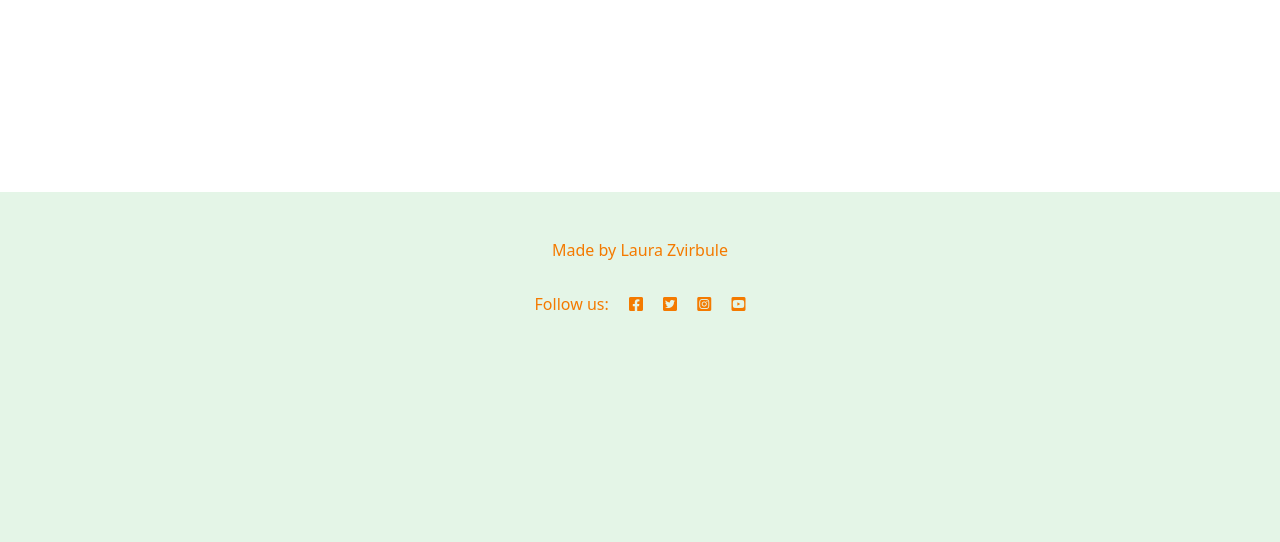
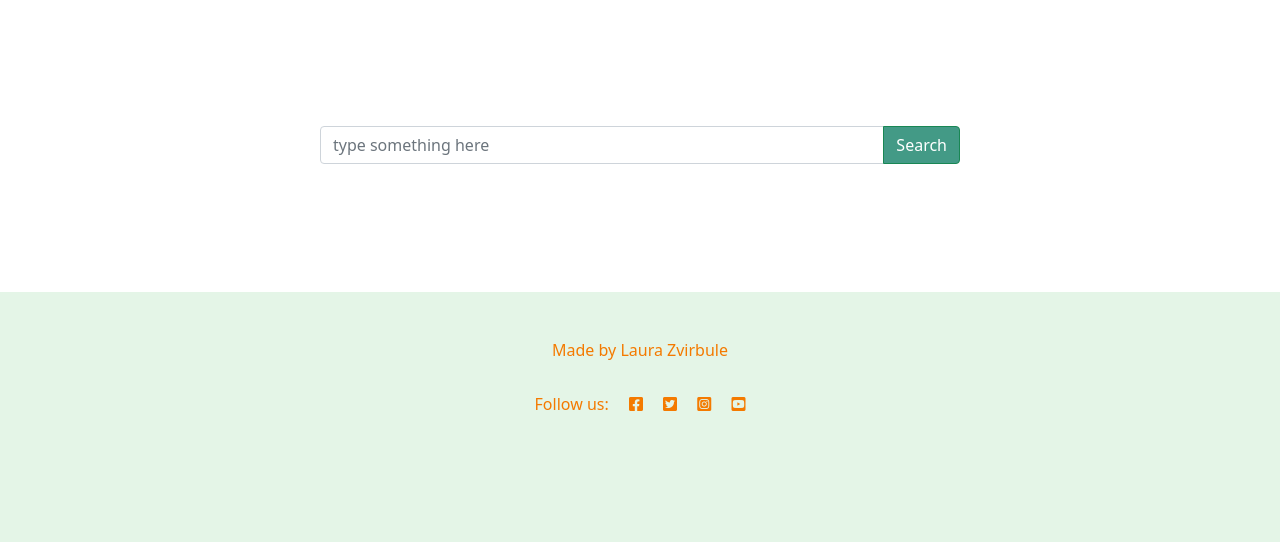
Before and after one commit to lauraz-15/juicy-recipes, a Django app: page /search/ in a window 1280 px wide. Shown: the part 358-900 px from the top of the page. Before the commit the page ends 669 px from the top, so only its background shows below. Run offline with Django 3.2, Linux system fonts and the light colour scheme; data that the repository does not hold is empty; some libraries are stand-ins or nearby versions.

Commit message:
Connect EDAMAM API and test it works

```diff
--- a/static/css/style.css
+++ b/static/css/style.css
@@ -215,3 +215,12 @@ textarea {
     color: #fffadc;
     background-color: #439A86;
 }
+
+
+/* ----- SEARCH ------ */
+
+
+#search {
+    width: 50%;
+    margin: 10% auto;
+}
--- a/templates/base.html
+++ b/templates/base.html
@@ -89,7 +89,24 @@
             alert.close();
         }, 2500);
 
-        console.log("This is really working and i am Javascript genius!")
+
+        let searchBtn = document.getElementById('search-btn')
+
+        searchBtn.addEventListener("click", ()=> {
+            console.log("Button got clicked")
+            sendAPIcall();
+        })
+
+    async function sendAPIcall() {
+        let APP_ID = "2f1133a1"
+        let API_KEY = "63872c307c1ea5bea9706e007963df6f"
+        let response = await fetch(`https://api.edamam.com/search?app_id=${APP_ID}&app_key=${API_KEY}&q=pizza`);
+        console.log(response)
+        let searchData = await response.json()
+        console.log(searchData);
+    }
+
+
     </script>
 </body>
 
--- a/templates/search.html
+++ b/templates/search.html
@@ -31,6 +31,10 @@
 
 
 <h4>This is now working!</h4>
+<div class="input-group" id="search">
+    <input type="text" class="form-control" placeholder="type something here" aria-label="Search" aria-describedby="button-addon2">
+    <button class="btn btn-success" type="button" id="search-btn">Search</button>
+  </div>
 
 
 {%endblock%}
```
